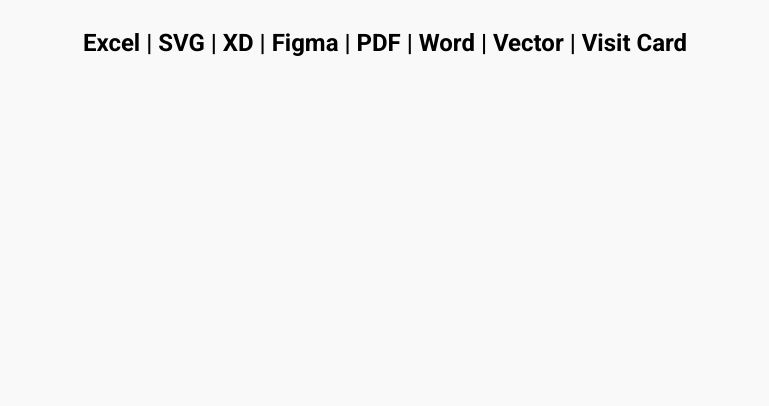
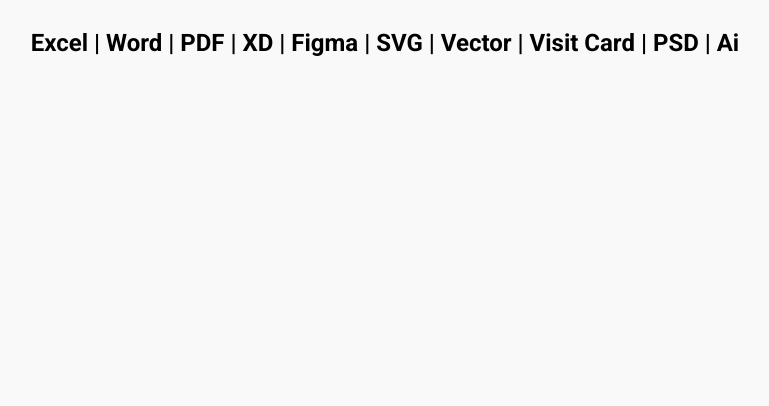
Before and after one commit to MiladTahajody/TopFile.shop, a plain HTML site: page index.html in a window 1280 px wide. Shown: the part 434-840 px from the top of the page, without its empty margins (255-1024 px from the left). Drawn offline with Linux system fonts and the light colour scheme.

Commit message:
Update index.html

```diff
--- a/index.html
+++ b/index.html
@@ -79,7 +79,7 @@
 <body>
 
     <h1>www.TopFile.shop</h1>
-    <h2> Excel | SVG | XD | Figma | PDF | Word | Vector | Visit Card </h2>
+    <h2> Excel | Word | PDF | XD | Figma | SVG | Vector | Visit Card | PSD | Ai </h2>
 
 </body>
 </html>
```
